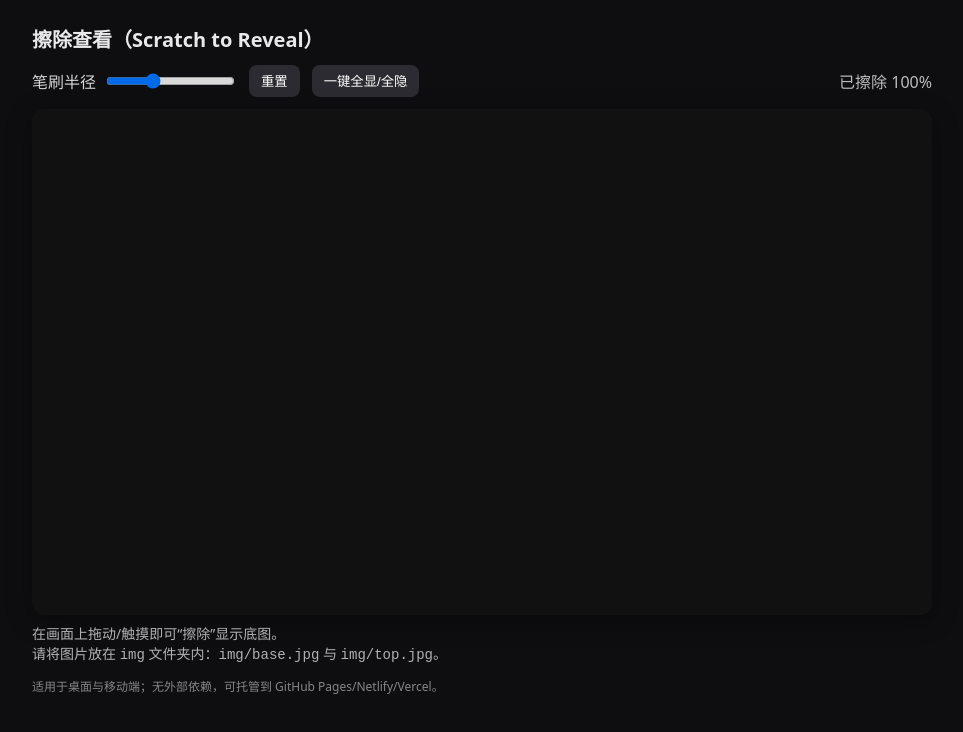
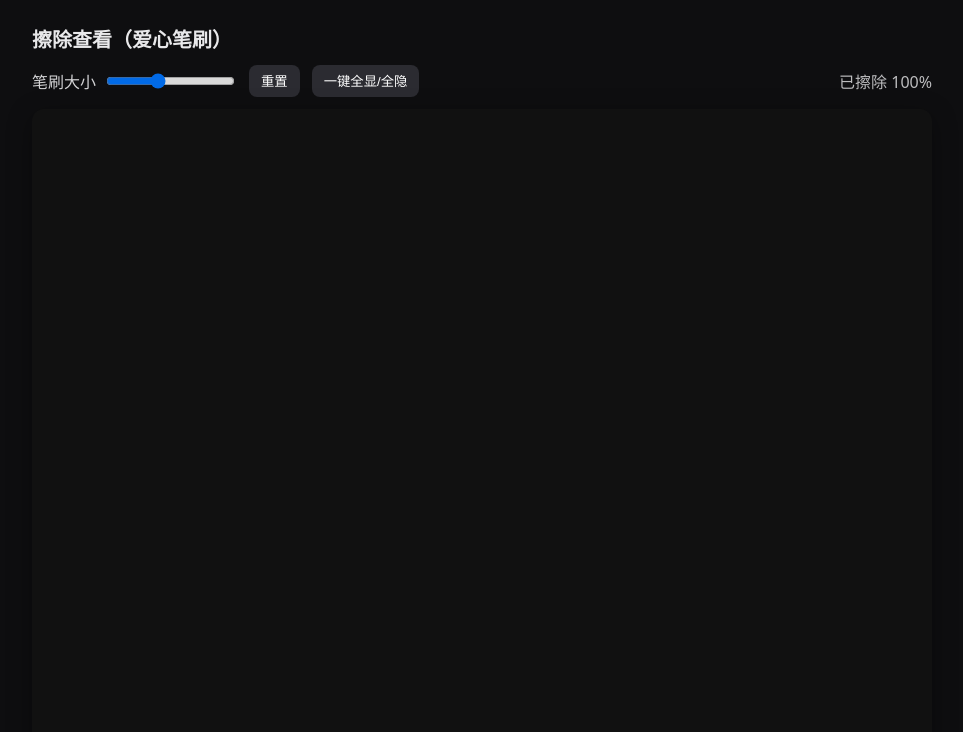
Before and after one commit to anolini14/drawing, a plain HTML site: page index.html in a window 1280 px wide. Both pictures are taken after a click on the button "一键全显/全隐". Shown: the whole page, without its empty margins (158-1121 px from the left). Drawn offline with Linux system fonts and the light colour scheme.

Commit message:
Update index.html

```diff
--- a/index.html
+++ b/index.html
@@ -3,14 +3,13 @@
 <head>
   <meta charset="utf-8" />
   <meta name="viewport" content="width=device-width,initial-scale=1" />
-  <title>擦除查看（Scratch to Reveal）Demo</title>
+  <title>擦除查看（爱心笔刷）</title>
   <style>
     :root{--maxw: 900px;}
     body{
       margin:0;
       font-family:system-ui,-apple-system,Segoe UI,Roboto,Helvetica,Arial,"Noto Sans",sans-serif;
-      background:#0e0e10;
-      color:#e8e8ea;
+      background:#0e0e10;color:#e8e8ea;
     }
     .wrap{max-width:var(--maxw);margin:24px auto;padding:0 16px;}
     h1{font-size:20px;margin:0 0 12px;}
@@ -22,22 +21,21 @@
     }
     .toolbar button:hover{background:#3a3a43}
     #stage{
-      position:relative;width:100%;aspect-ratio:16/9;background:#111;
-      user-select:none;touch-action:none;border-radius:12px;overflow:hidden;
-      box-shadow:0 6px 24px rgba(0,0,0,.35)
+      position:relative;width:100%;
+      /* aspect-ratio 将在图片加载后动态设置为 base 的比例 */
+      background:#111;user-select:none;touch-action:none;
+      border-radius:12px;overflow:hidden;box-shadow:0 6px 24px rgba(0,0,0,.35)
     }
     #cv{position:absolute;inset:0;width:100%;height:100%;display:block}
-    .hint{opacity:.75;margin-top:8px;font-size:14px}
-    .footer{opacity:.55;font-size:12px;margin-top:14px}
     a{color:#9ecbff}
   </style>
 </head>
 <body>
   <div class="wrap">
-    <h1>擦除查看（Scratch to Reveal）</h1>
+    <h1>擦除查看（爱心笔刷）</h1>
     <div class="toolbar">
-      <label>笔刷半径
-        <input id="brush" type="range" min="10" max="120" value="48">
+      <label>笔刷大小
+        <input id="brush" type="range" min="16" max="160" value="72">
       </label>
       <button id="reset" type="button">重置</button>
       <button id="toggle" type="button">一键全显/全隐</button>
@@ -47,19 +45,13 @@
     <div id="stage">
       <canvas id="cv"></canvas>
     </div>
-
-    <div class="hint">
-      在画面上拖动/触摸即可“擦除”显示底图。<br>
-      请将图片放在 <code>img</code> 文件夹内：<code>img/base.jpg</code> 与 <code>img/top.jpg</code>。
-    </div>
-    <div class="footer">适用于桌面与移动端；无外部依赖，可托管到 GitHub Pages/Netlify/Vercel。</div>
   </div>
 
   <script>
   (function(){
     // === 同仓库相对路径（不跨域） ===
-    const BASE_URL = "./img/base.jpg"; // 底图
-    const TOP_URL  = "./img/top.jpg";  // 上层（被擦掉）
+    const BASE_URL = "./img/base.jpg"; // 底图（例如 700x1024 竖图）
+    const TOP_URL  = "./img/top.jpg";  // 上层（被擦除显示底图；可换成 ./img/top.png）
 
     const cv = document.getElementById('cv');
     const ctx = cv.getContext('2d');
@@ -69,11 +61,15 @@
     const btnToggle = document.getElementById('toggle');
     const pct = document.getElementById('pct');
 
-    let baseImg = new Image(), topImg = new Image();
+    const baseImg = new Image();
+    const topImg  = new Image();
+
     let drawing=false, lastX=0, lastY=0, revealed=false;
+    let baseRatio = 16/9; // 将在底图加载后改成 base 的自然宽高比
 
     function dpr(){ return window.devicePixelRatio || 1; }
 
+    // 根据容器 CSS 尺寸与 DPR 设置画布像素尺寸
     function fitCanvas(){
       const r = dpr();
       const rect = stage.getBoundingClientRect();
@@ -82,7 +78,7 @@
       ctx.setTransform(r,0,0,r,0,0);
     }
 
-    // 将图片按 "cover" 方式绘制到画布大小
+    // 将图片以 "cover" 方式铺满当前画布（不变形）
     function drawCover(img){
       const rect = stage.getBoundingClientRect();
       const W = rect.width, H = rect.height;
@@ -94,7 +90,7 @@
       ctx.drawImage(img, dx, dy, dw, dh);
     }
 
-    // 一次性把 top 盖上、base 垫底（初始化/重置用）
+    // 初始化/重置：上层盖住、底图垫底
     function paintAll(){
       ctx.globalCompositeOperation = 'source-over';
       ctx.clearRect(0,0,cv.width,cv.height);
@@ -104,12 +100,51 @@
       updatePercent();
     }
 
-    // ★ 关键：在当前内容“下面”补画底图（保证擦掉 top 后能看到 base）
+    // 在当前内容“下面”补画底图（保证擦掉 top 后能看到 base）
     function drawBaseUnder(){
       ctx.save();
       ctx.globalCompositeOperation = 'destination-over';
       drawCover(baseImg);
       ctx.restore();
+    }
+
+    //——— 爱心路径 ———
+    // 以 (0,0) 为中心、size 为整体尺寸（像素），angle 为旋转角（弧度）
+    function drawHeartPath(size){
+      const s = size/2; // 尺度控制
+      ctx.beginPath();
+      // 经典两段贝塞尔心形（上尖下圆）
+      ctx.moveTo(0, -s*0.55);
+      ctx.bezierCurveTo( s*0.9, -s*1.35,  s*1.6, -s*0.05,  0,  s*0.9);
+      ctx.bezierCurveTo(-s*1.6, -s*0.05, -s*0.9, -s*1.35,  0, -s*0.55);
+    }
+
+    // 擦一个爱心（使用 destination-out 填充）
+    function eraseHeart(x, y, size, angleRad){
+      ctx.save();
+      ctx.translate(x, y);
+      if (angleRad) ctx.rotate(angleRad);
+      ctx.globalCompositeOperation = 'destination-out';
+      drawHeartPath(size);
+      ctx.fill();
+      ctx.restore();
+    }
+
+    // 在两点之间按间距“连点成线”地盖章爱心
+    function stampHearts(x1, y1, x2, y2){
+      const size = Number(brush.value);
+      const dx = x2 - x1, dy = y2 - y1;
+      const dist = Math.hypot(dx, dy) || 0.0001;
+      const step = size * 0.6; // 印章间距（越小越密）
+      const steps = Math.max(1, Math.floor(dist / step));
+      const angle = Math.atan2(dy, dx); // 沿轨迹方向轻微旋转
+      for (let i = 0; i <= steps; i++){
+        const t = i / steps;
+        const x = x1 + dx * t;
+        const y = y1 + dy * t;
+        eraseHeart(x, y, size, angle);
+      }
+      drawBaseUnder(); // 补画底图
     }
 
     function getPos(e){
@@ -123,43 +158,30 @@
 
     function start(e){
       e.preventDefault();
-      drawing=true;
-      const {x,y}=getPos(e);
-      lastX=x; lastY=y;
-      eraseDot(x,y);        // 擦一个点
-      drawBaseUnder();      // ★ 补画底图到透明区域下方
+      drawing = true;
+      const {x,y} = getPos(e);
+      lastX = x; lastY = y;
+      eraseHeart(x, y, Number(brush.value), 0);
+      drawBaseUnder();
     }
 
     function move(e){
-      if(!drawing) return;
-      const {x,y}=getPos(e);
-      ctx.save();
-      ctx.globalCompositeOperation='destination-out';
-      ctx.lineCap='round'; ctx.lineJoin='round';
-      ctx.lineWidth=Number(brush.value);
-      ctx.beginPath(); ctx.moveTo(lastX,lastY); ctx.lineTo(x,y); ctx.stroke();
-      ctx.restore();
-
-      drawBaseUnder();      // ★ 每次擦线后都补画底图
-      lastX=x; lastY=y;
+      if (!drawing) return;
+      const {x,y} = getPos(e);
+      stampHearts(lastX, lastY, x, y);
+      lastX = x; lastY = y;
     }
 
-    function end(){ drawing=false; throttleUpdate(); }
-
-    function eraseDot(x,y){
-      ctx.save();
-      ctx.globalCompositeOperation='destination-out';
-      ctx.beginPath();
-      ctx.arc(x,y,Number(brush.value)/2,0,Math.PI*2);
-      ctx.fill();
-      ctx.restore();
+    function end(){
+      drawing = false;
+      throttleUpdate();
     }
 
     function toggleAll(){
       const rect = stage.getBoundingClientRect();
       ctx.globalCompositeOperation='source-over';
       if(!revealed){
-        ctx.clearRect(0,0,rect.width,rect.height); // 全部透明（等同全擦）
+        ctx.clearRect(0,0,rect.width,rect.height); // 全透明（等同全擦）
         revealed=true;
       }else{
         paintAll(); revealed=false;
@@ -169,48 +191,56 @@
 
     // 估算擦除比例（降采样）
     function updatePercent(){
-      const r=dpr();
-      const w=Math.floor(cv.width/r), h=Math.floor(cv.height/r);
-      const step=8;
-      const data=ctx.getImageData(0,0,w,h).data;
-      let transparent=0,total=0;
+      const r = dpr();
+      const w = Math.floor(cv.width / r), h = Math.floor(cv.height / r);
+      const step = 8;
+      const data = ctx.getImageData(0,0,w,h).data;
+      let transparent=0, total=0;
       for(let y=0;y<h;y+=step){
         for(let x=0;x<w;x+=step){
-          const a=data[((y*w)+x)*4+3];
-          total++; if(a<8) transparent++;
+          const a = data[((y*w)+x)*4 + 3];
+          total++; if(a < 8) transparent++;
         }
       }
-      const per=Math.round(transparent/total*100);
-      pct.textContent=`已擦除 ${per}%`;
+      const per = Math.round(transparent/total*100);
+      pct.textContent = `已擦除 ${per}%`;
     }
-    const throttleUpdate=throttle(updatePercent,200);
-    function throttle(fn,delay){
-      let t=0; return(...args)=>{const n=performance.now(); if(n-t>delay){t=n; fn(...args);} };
+    const throttleUpdate = (function(){ let t=0; return function(){ const n=performance.now(); if(n-t>200){ t=n; updatePercent(); } }; })();
+
+    // 事件绑定
+    cv.addEventListener('pointerdown', start);
+    cv.addEventListener('pointermove', move);
+    window.addEventListener('pointerup', end);
+    cv.addEventListener('touchstart', start, {passive:false});
+    cv.addEventListener('touchmove', move, {passive:false});
+    cv.addEventListener('touchend', end);
+    window.addEventListener('resize', ()=>{ fitCanvas(); paintAll(); });
+    btnReset.addEventListener('click', ()=>{ revealed=false; fitCanvas(); paintAll(); });
+    btnToggle.addEventListener('click', toggleAll);
+
+    // 底图加载后，按底图自然比例设置容器 aspect-ratio
+    function setAspectByBase(){
+      const w = baseImg.naturalWidth || 16;
+      const h = baseImg.naturalHeight || 9;
+      baseRatio = w / h;
+      stage.style.aspectRatio = `${w} / ${h}`;
     }
 
-    // 事件
-    cv.addEventListener('pointerdown',start);
-    cv.addEventListener('pointermove',move);
-    window.addEventListener('pointerup',end);
-    cv.addEventListener('touchstart',start,{passive:false});
-    cv.addEventListener('touchmove',move,{passive:false});
-    cv.addEventListener('touchend',end);
-    window.addEventListener('resize',()=>{ fitCanvas(); paintAll(); });
-    btnReset.addEventListener('click',()=>{ revealed=false; fitCanvas(); paintAll(); });
-    btnToggle.addEventListener('click',toggleAll);
-
     // 图片加载
-    function showError(which,url){
-      console.error(`图片加载失败: ${which} (${url})`);
-      pct.textContent='❌ 图片加载失败';
-    }
-    let loaded=0;
-    const onload=()=>{ if(++loaded===2){ fitCanvas(); paintAll(); } };
-    baseImg.onload=onload; topImg.onload=onload;
-    baseImg.onerror=()=>showError('底图',BASE_URL);
-    topImg.onerror=()=>showError('上层',TOP_URL);
-    baseImg.src=BASE_URL;
-    topImg.src=TOP_URL;
+    let loaded = 0;
+    const onload = ()=>{
+      if (++loaded === 2){
+        setAspectByBase();   // 依据底图尺寸设置容器比例（如 700/1024）
+        fitCanvas();
+        paintAll();
+      }
+    };
+    baseImg.onload = onload;
+    topImg.onload  = onload;
+    baseImg.onerror = ()=>{ pct.textContent='❌ 底图加载失败'; console.error('底图加载失败', BASE_URL); };
+    topImg.onerror  = ()=>{ pct.textContent='❌ 上层加载失败'; console.error('上层加载失败', TOP_URL); };
+    baseImg.src = BASE_URL;
+    topImg.src  = TOP_URL;
   })();
   </script>
 </body>
```
